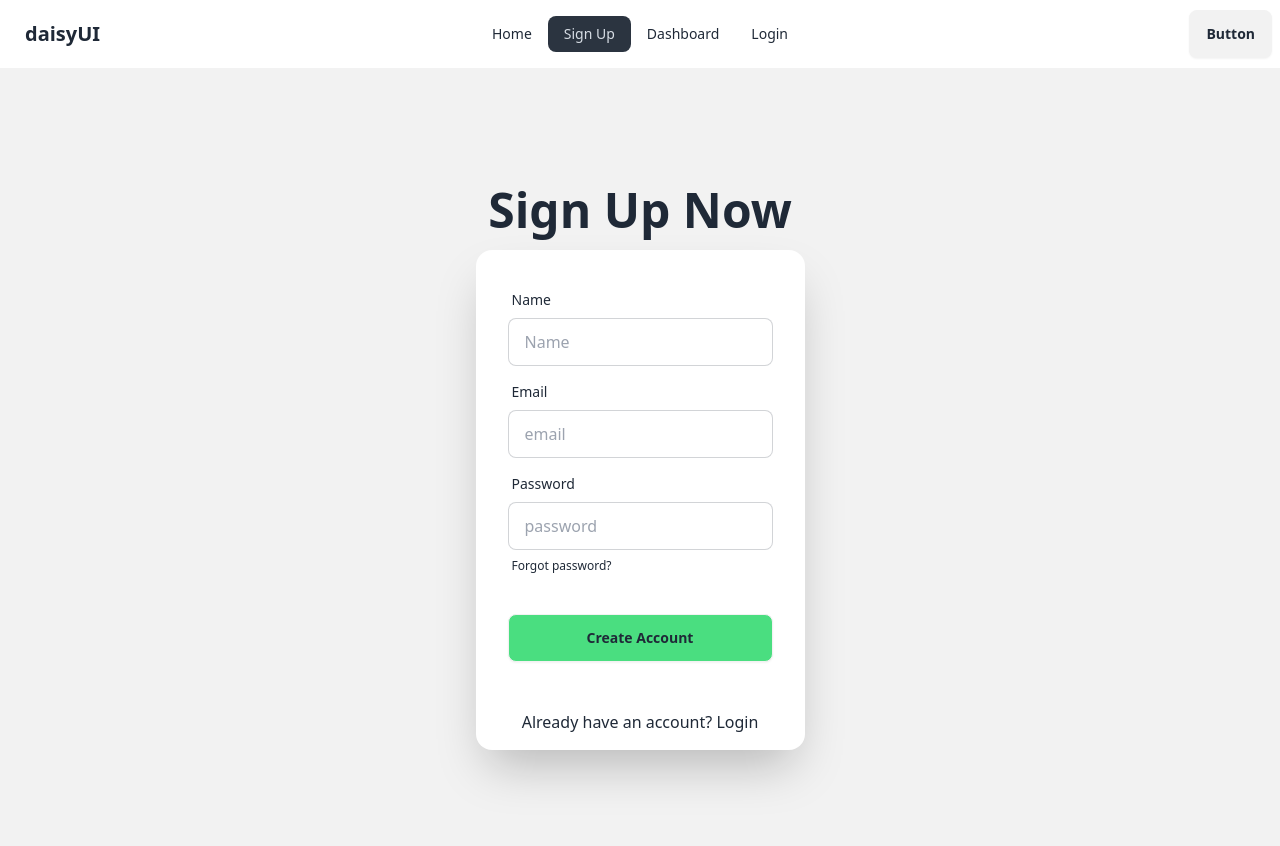
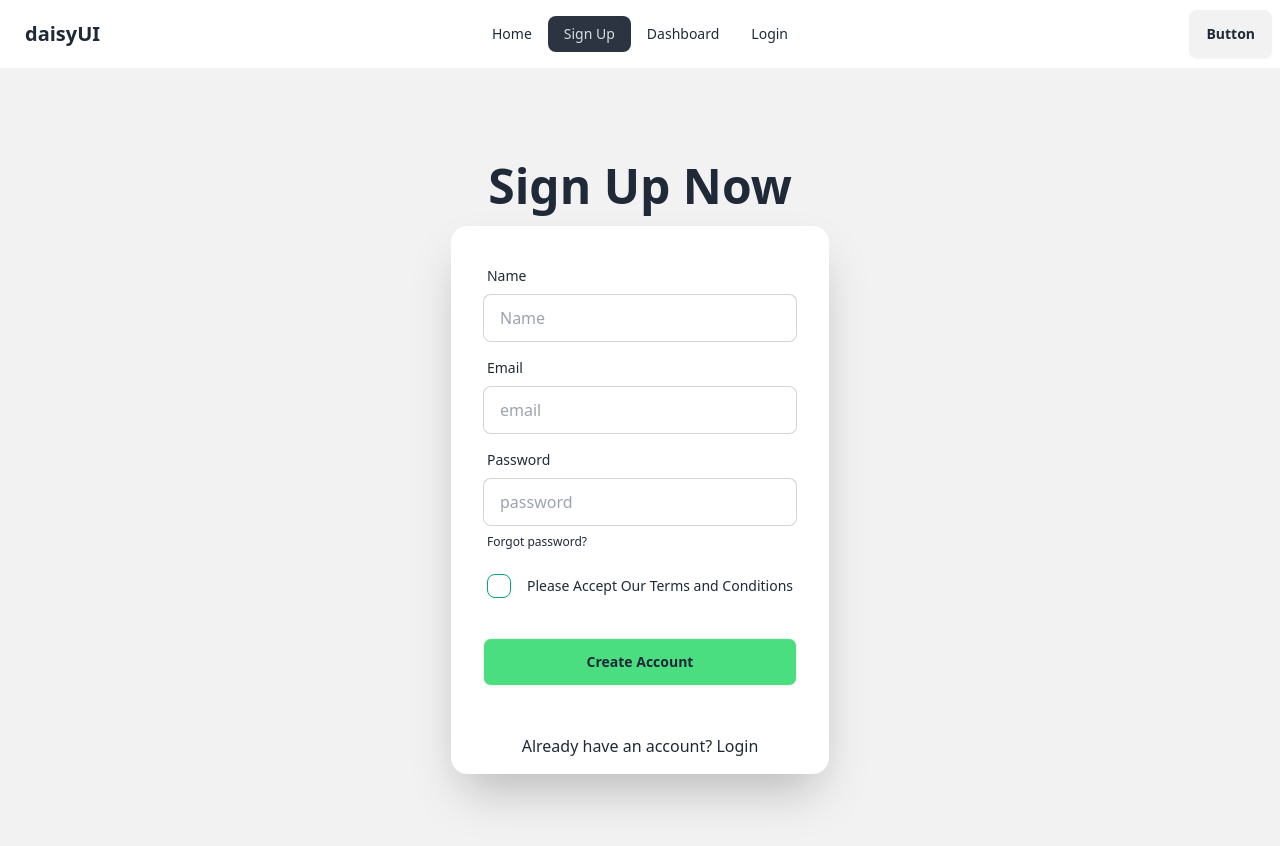
Before and after one commit to jobayerAmahin/production_level_authenticaation, a React (Vite) app: page /register in a window 1280 px wide. Shown: the top 846 px of the page. Built offline with nearby package versions, Linux system fonts and the light colour scheme.

Commit message:
Adding terms and condition part

```diff
--- a/src/Pages/Login.jsx
+++ b/src/Pages/Login.jsx
@@ -4,24 +4,21 @@ import { Link } from "react-router-dom";
 import auth from "../firebase.init";
 import { FaEye, FaEyeSlash } from "react-icons/fa";
 
+const Login = () => {
+  const [isVisible, setIsVisible] = useState(false);
+  const handleLogin = (e) => {
+    e.preventDefault();
+    const email = e.target.email.value;
+    const pass = e.target.pass.value;
 
-
-const Login = () => {
-  const [isVisible,setIsVisible]=useState(false)
-    const handleLogin=e=>{
-        e.preventDefault()
-        const email=e.target.email.value
-        const pass=e.target.pass.value
-
-        signInWithEmailAndPassword(auth,email,pass)
-        .then(result=>{
-          console.log(result.user)
-        })
-        .catch(error=>{
-          console.log("ERROR",error)
-        })
-
-    }
+    signInWithEmailAndPassword(auth, email, pass)
+      .then((result) => {
+        console.log(result.user);
+      })
+      .catch((error) => {
+        console.log("ERROR", error);
+      });
+  };
   return (
     <div class="hero bg-base-200 min-h-screen">
       <div class="hero-content flex-col">
@@ -47,7 +44,7 @@ const Login = () => {
                 <span class="label-text">Password</span>
               </label>
               <input
-                type={isVisible?'text':'password'}
+                type={isVisible ? "text" : "password"}
                 placeholder="password"
                 name="pass"
                 class="input input-bordered"
@@ -60,17 +57,24 @@ const Login = () => {
               </label>
             </div>
             <div class="form-control mt-6">
-              <input type="submit" value="Login" className="btn btn-md bg-green-400" />
+              <input
+                type="submit"
+                value="Login"
+                className="btn btn-md bg-green-400"
+              />
             </div>
-            <button onClick={()=>setIsVisible(!isVisible)} className="absolute bottom-36 right-8 btn">
+            <button
+              onClick={() => setIsVisible(!isVisible)}
+              className="absolute bottom-36 right-8 btn"
+            >
+              {isVisible ? <FaEyeSlash /> : <FaEye />}
+            </button>
 
-              {
-                isVisible? <FaEyeSlash />: <FaEye />
-              }
-              </button>
           </form>
 
-          <button className="my-4 mx-5 text-center">New User? Please <Link to='/register'>Sign Up</Link></button>
+          <button className="my-4 mx-5 text-center">
+            New User? Please <Link to="/register">Sign Up</Link>
+          </button>
         </div>
       </div>
     </div>
--- a/src/Pages/Register.jsx
+++ b/src/Pages/Register.jsx
@@ -14,8 +14,13 @@ const Register = () => {
     const email = e.target.email.value;
     const pass = e.target.pass.value;
     const name = e.target.name.value;
+    const terms=e.target.terms.checked;
     if(!regex.test(pass)){
       setErrorMsg("Password doesn't match the requirements")
+      return
+    }
+    if(!terms){
+      setErrorMsg('Please Accept Terms and Conditions')
       return
     }
 
@@ -78,6 +83,18 @@ const Register = () => {
                 </a>
               </label>
             </div>
+            <div class="form-control">
+              <label class="cursor-pointer label flex justify-start space-x-4">
+                <input
+                  type="checkbox"
+                  name="terms"
+                  class="checkbox checkbox-success"
+                />
+                <span class="label-text">
+                  Please Accept Our Terms and Conditions
+                </span>
+              </label>
+            </div>
             <div class="form-control mt-6">
               <input
                 type="submit"
```
